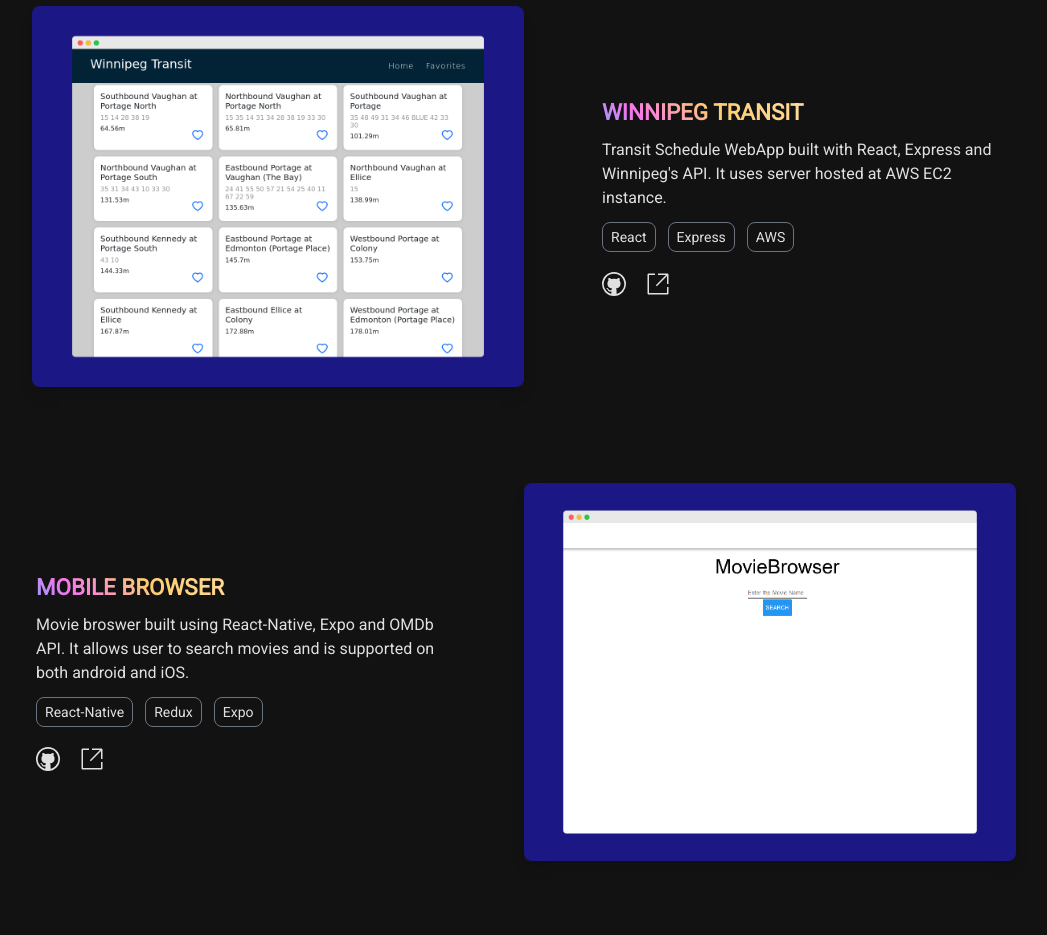
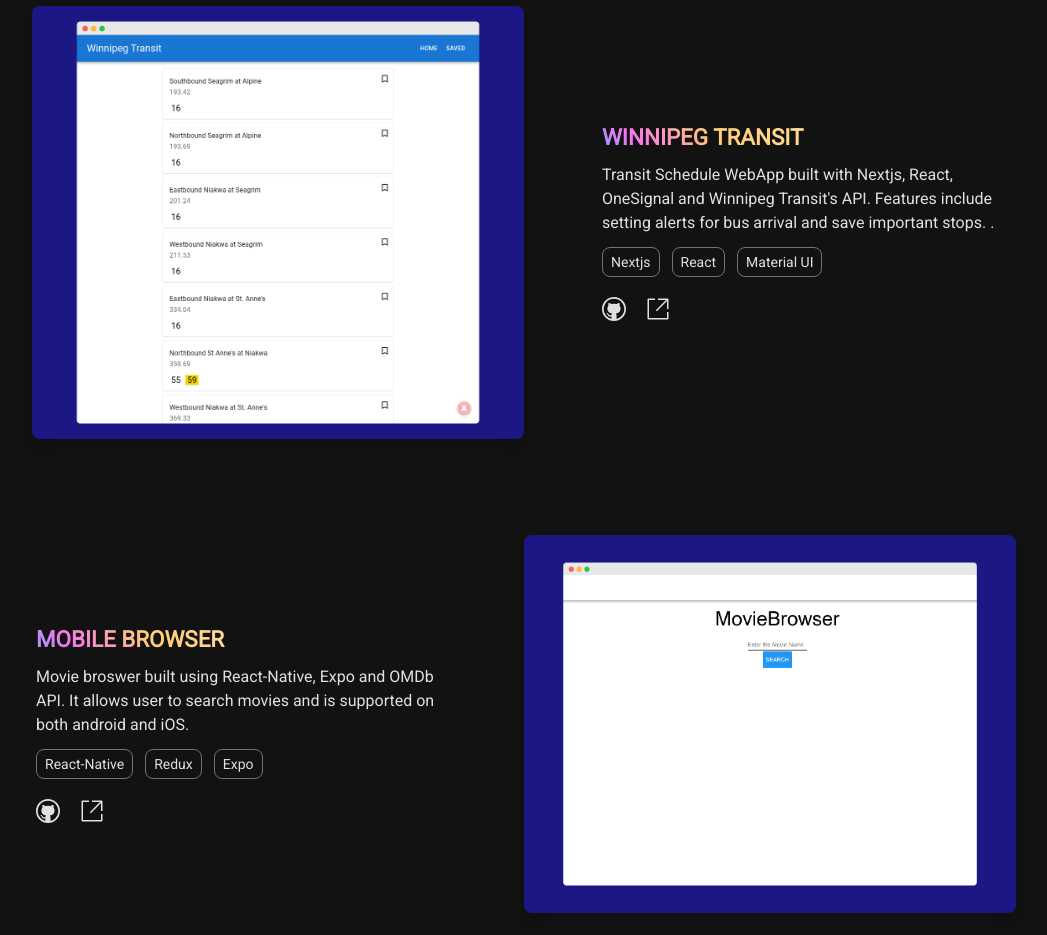
Before and after one commit to jobanpreet27/Portfolio, a React (Create React App) app: page / in a window 1280 px wide. Shown: the part 980-1915 px from the top of the page, without its empty margins (116-1163 px from the left). Built offline with nearby package versions, Linux system fonts and the light colour scheme.

Commit message:
update transit project info

```diff
--- a/src/components/projectData.js
+++ b/src/components/projectData.js
@@ -3,10 +3,10 @@
     title: "Winnipeg Transit",
     image: "./images/wt-mockup.png",
     description:
-      "Transit Schedule WebApp built with React, Express and Winnipeg's API. It uses server hosted at AWS EC2 instance.",
-    tools: ["React", "Express", "AWS"],
+      "Transit Schedule WebApp built with Nextjs, React, OneSignal and Winnipeg Transit's API. Features include setting alerts for bus arrival and save important stops. .",
+    tools: ["Nextjs", "React", "Material UI"],
     github: "https://github.com/jobanpreet27/winnipeg-transit-webapp",
-    link: "https://transit.jobanpreet.ca/",
+    link: "https://wtransit.herokuapp.com/",
   },
   {
     title: "Mobile Browser",
```
Also changed, not shown: public/images/wt-mockup.png.
